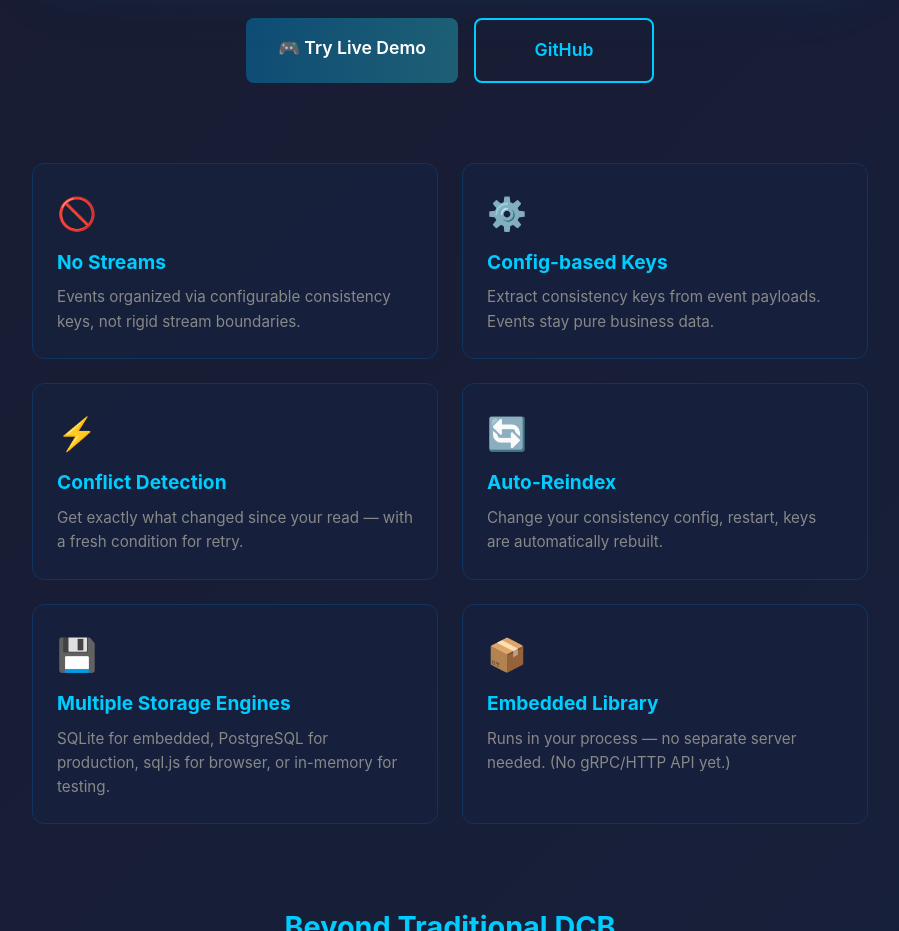
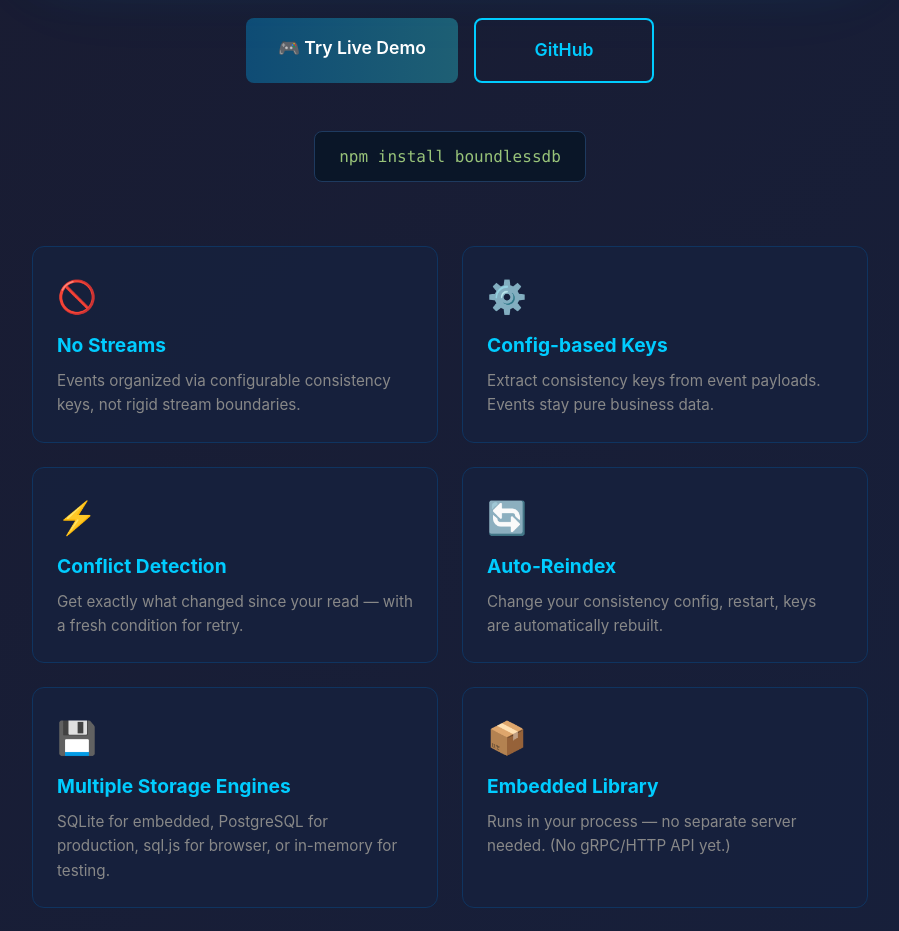
Before and after one commit to SBortz/boundlessdb, a website: page ui/public/index.html in a window 1280 px wide. Shown: the part 880-1811 px from the top of the page, without its empty margins (190-1089 px from the left). Drawn offline with Linux system fonts and the light colour scheme.

Commit message:
docs: add npm install to landing page

```diff
--- a/ui/public/index.html
+++ b/ui/public/index.html
@@ -417,6 +417,29 @@
       margin-bottom: 1rem;
       font-weight: 600;
     }
+
+    .install-box {
+      text-align: center;
+      margin-top: 1.5rem;
+    }
+
+    .install-cmd {
+      display: inline-block;
+      background: #0a1628;
+      border: 1px solid #1e3a5f;
+      border-radius: 8px;
+      padding: 0.75rem 1.5rem;
+      font-family: 'Fira Code', 'Monaco', monospace;
+      font-size: 1rem;
+      color: #98c379;
+      user-select: all;
+      cursor: pointer;
+    }
+
+    .install-cmd:hover {
+      border-color: #0cf;
+      box-shadow: 0 0 20px rgba(0, 204, 255, 0.15);
+    }
   </style>
 </head>
 <body>
@@ -498,6 +521,10 @@
     <div class="cta-row">
       <a href="/demo.html" class="btn btn-primary">🎮 Try Live Demo</a>
       <a href="https://github.com/SBortz/boundless" class="btn btn-secondary">GitHub</a>
+    </div>
+
+    <div class="install-box">
+      <code class="install-cmd">npm install boundlessdb</code>
     </div>
   </div>
 
```
